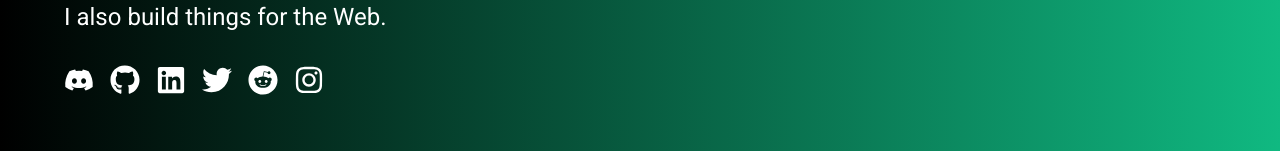
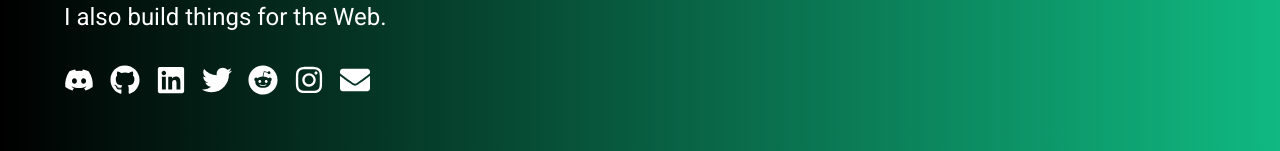
Before and after one commit to Arya4930/Arya-new, a Next.js app: page / in a window 1280 px wide. Shown: the part 374-525 px from the top of the page. Built offline with nearby package versions, Linux system fonts and the light colour scheme.

Commit message:
Adding mail option

```diff
--- a/src/app/page.js
+++ b/src/app/page.js
@@ -1,4 +1,4 @@
-import { FaGithub, FaLinkedin, FaTwitter, FaDiscord, FaReddit, FaInstagram } from 'react-icons/fa';
+import { FaGithub, FaLinkedin, FaTwitter, FaDiscord, FaReddit, FaInstagram, FaEnvelope } from 'react-icons/fa';
 import DarkModeButton from './components/darkModeButton';
 
 export default function Page() {
@@ -24,6 +24,7 @@ export default function Page() {
           <a href='https://x.com/SpaceStuffArya' target="_blank" rel="noopener noreferrer"><FaTwitter className={`${baseClass} hover:text-blue-400 dark:hover:text-blue-500`} /></a>
           <a href='https://www.reddit.com/user/SusUser22/' target="_blank" rel="noopener noreferrer"><FaReddit className={`${baseClass} hover:text-orange-500 dark:hover:text-orange-600`} /></a>
           <a href='https://www.instagram.com/arya_panwar22/' target="_blank" rel="noopener noreferrer"><FaInstagram className={`${baseClass} hover:text-pink-400 dark:hover:text-pink-500`} /></a>
+          <a href='mailto:aryapanwar493@gmail.com' target='_blank' rel="noopener noreferrer"><FaEnvelope className={`${baseClass} hover:text-red-400 dark:hover:text-red-500`} /></a>
         </div>
       </div>
       <div className='absolute top-4 right-4 z-10'>
```
